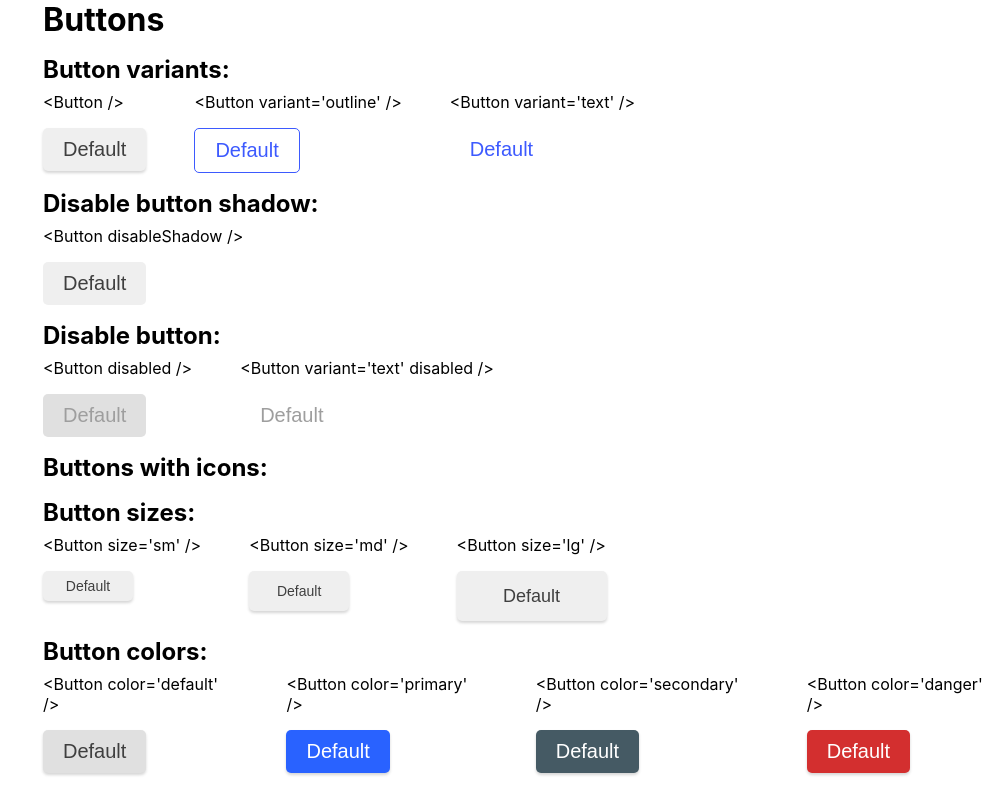
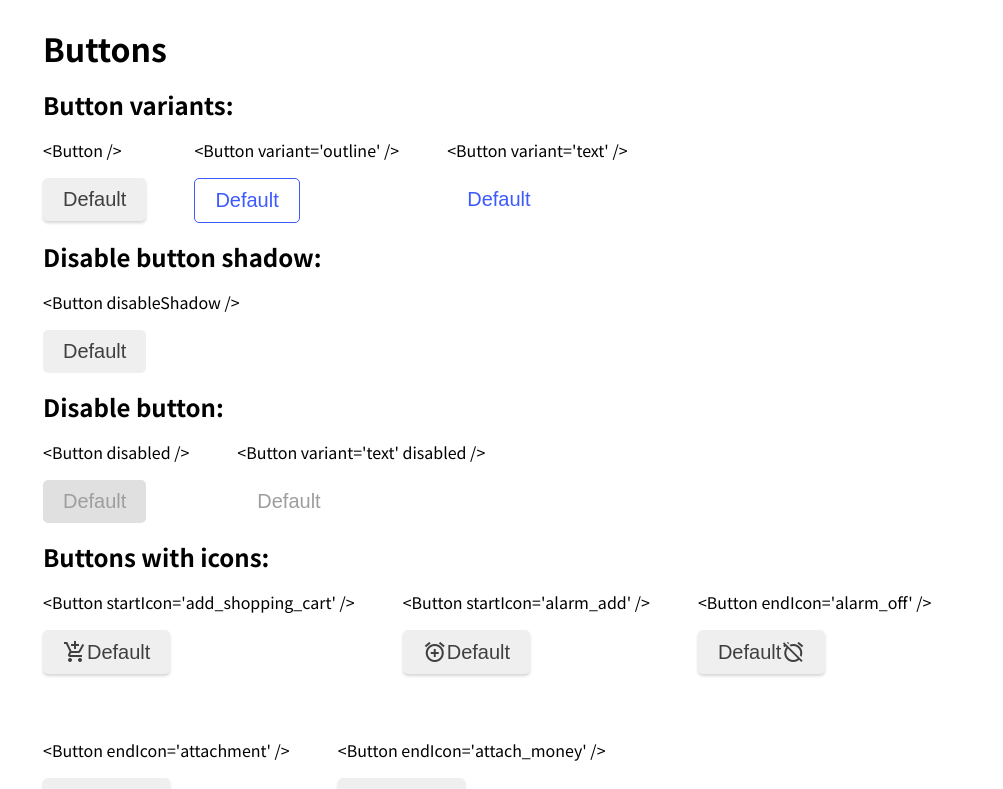
Before and after one commit to ahront/devchallenges.io, a React (Create React App) app in the folder front-end-challenges/button-component/: page / in a window 1280 px wide. Shown: the top 789 px of the page, without its empty margins (277-1280 px from the left). Built offline with nearby package versions, Linux system fonts and the light colour scheme.

Commit message:
completed project

```diff
--- a/front-end-challenges/button-component/public/index.html
+++ b/front-end-challenges/button-component/public/index.html
@@ -5,6 +5,11 @@
     <link rel="icon" href="%PUBLIC_URL%/favicon.ico" />
     <meta name="viewport" content="width=device-width, initial-scale=1" />
     <meta name="theme-color" content="#000000" />
+    <link rel="stylesheet" href="https://fonts.googleapis.com/icon?family=Material+Icons" />
+    <link rel="preconnect" href="https://fonts.googleapis.com">
+    <link rel="preconnect" href="https://fonts.gstatic.com" crossorigin>
+    <link href="https://fonts.googleapis.com/css2?family=Noto+Sans+JP:wght@100;300;400;500;700;900&display=swap" rel="stylesheet">
+
     <meta
       name="description"
       content="Web site created using create-react-app"
@@ -24,7 +29,7 @@
       work correctly both with client-side routing and a non-root public URL.
       Learn how to configure a non-root public URL by running `npm run build`.
     -->
-    <title>React App</title>
+    <title>Reusable Button Component</title>
   </head>
   <body>
     <noscript>You need to enable JavaScript to run this app.</noscript>
--- a/front-end-challenges/button-component/src/App.css
+++ b/front-end-challenges/button-component/src/App.css
@@ -1,10 +1,14 @@
 
 h1, h2, p {
     margin: 0;
+    padding: 0;
 }
 
 body {
     margin-left: 25%;
+    margin-top: 25px;
+    margin-bottom: 25px;
+    font-family: 'Noto Sans JP', sans-serif;
 }
 
 .container {
@@ -21,9 +25,10 @@
 .button-type {
     display: flex;
     gap: 3rem;
+    flex-wrap: wrap;
 }
 
 .button-type p {
-    margin-top: 0.5rem;
-    margin-bottom: 1rem;
+    margin-top: 1em;
+    margin-bottom: 1em;
 }
--- a/front-end-challenges/button-component/src/App.js
+++ b/front-end-challenges/button-component/src/App.js
@@ -49,7 +49,26 @@
 
           <h2>Buttons with icons:</h2>
           <div className='button-type'>
-
+            <div>
+              <p>{"<Button startIcon='add_shopping_cart' />"}</p>
+              <Button startIcon='add_shopping_cart' />
+            </div>
+            <div>
+              <p>{"<Button startIcon='alarm_add' />"}</p>
+              <Button startIcon='alarm_add' />
+            </div>
+            <div>
+              <p>{"<Button endIcon='alarm_off' />"}</p>
+              <Button endIcon='alarm_off' />
+            </div>
+            <div>
+              <p>{"<Button endIcon='attachment' />"}</p>
+              <Button endIcon='attachment' />
+            </div>
+            <div>
+              <p>{"<Button endIcon='attach_money' />"}</p>
+              <Button endIcon='attach_money' />
+            </div>
           </div>
 
           <h2>Button sizes:</h2>
--- a/front-end-challenges/button-component/src/Button.css
+++ b/front-end-challenges/button-component/src/Button.css
@@ -1,10 +1,21 @@
+.button-text {
+    display: flex;
+    flex-direction: row;
+    justify-content: center;
+    align-items: center;
+}
+
+.button-text p {
+    margin: 0;
+}
+
 .default {
     color: #3F3F3F;
     background-color: '#E0E0E0';
     border: none;
     font-size: 20px;
     border-radius: 5px;
-    padding: 10px 20px;
+    padding: 0.5em 1em;
     box-shadow: 0px 2px 3px 0px #33333333;
 }
 
@@ -51,8 +62,13 @@
 
 /* button size */
 
+.center {
+    display: flex;
+    justify-content: center;
+    align-items: center;
+}
+
 .sm {
-    padding: 5px 10px;
     width: 90px;
     height: 30px;
     font-size: 14px;
--- a/front-end-challenges/button-component/src/Components/Button.js
+++ b/front-end-challenges/button-component/src/Components/Button.js
@@ -1,8 +1,17 @@
 import '../Button.css'
 
 const Button = props => {
-    const {text="Default", variant=null, disableShadow=null, disabled=null, size=null, color=null} = props
-    return (
+    const {
+        text="Default",
+        variant=null,
+        disableShadow=null,
+        disabled=null,
+        size=null,
+        color=null,
+        startIcon=null,
+        endIcon=null,} = props
+
+        return (
         <button className=
             {`default
             ${variant && variant}
@@ -11,7 +20,11 @@
             ${size === 'sm' ? 'sm' : size === 'md' ? 'md' : size === "lg" ? 'lg' : ""}
             ${color && `${color}-color`}`
             } >
-            {text}
+            <div className='button-text'>
+                {startIcon && <p className='material-icons'>{startIcon}</p>}
+                <p>{text}</p>
+                {endIcon && <p className='material-icons'>{endIcon}</p>}
+            </div>
         </button>
     )
 }
```
Also changed, not shown: front-end-challenges/button-component/public/logo192.png (deleted), front-end-challenges/button-component/public/logo512.png (deleted).
